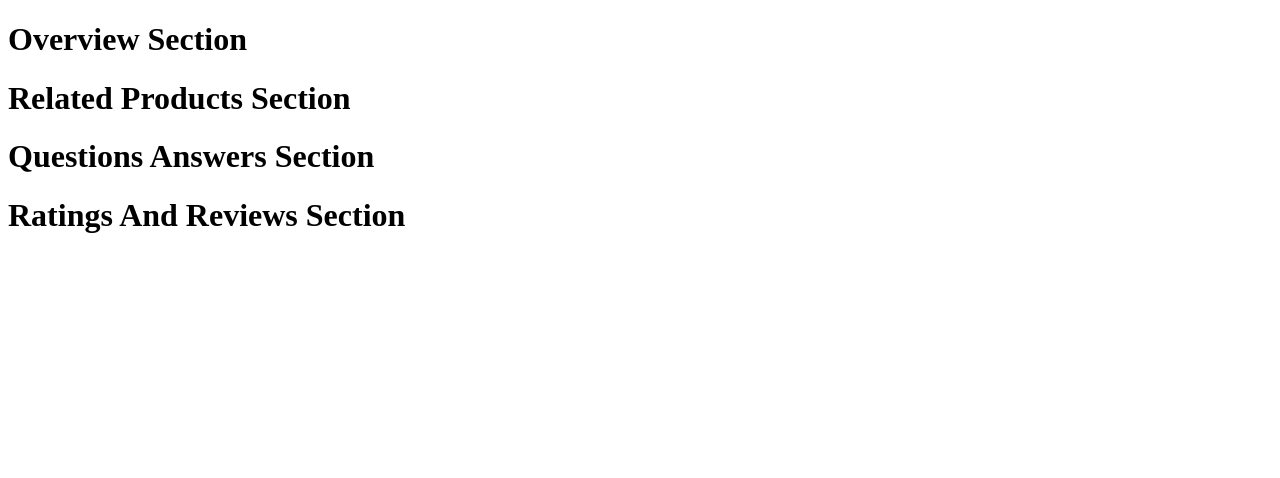
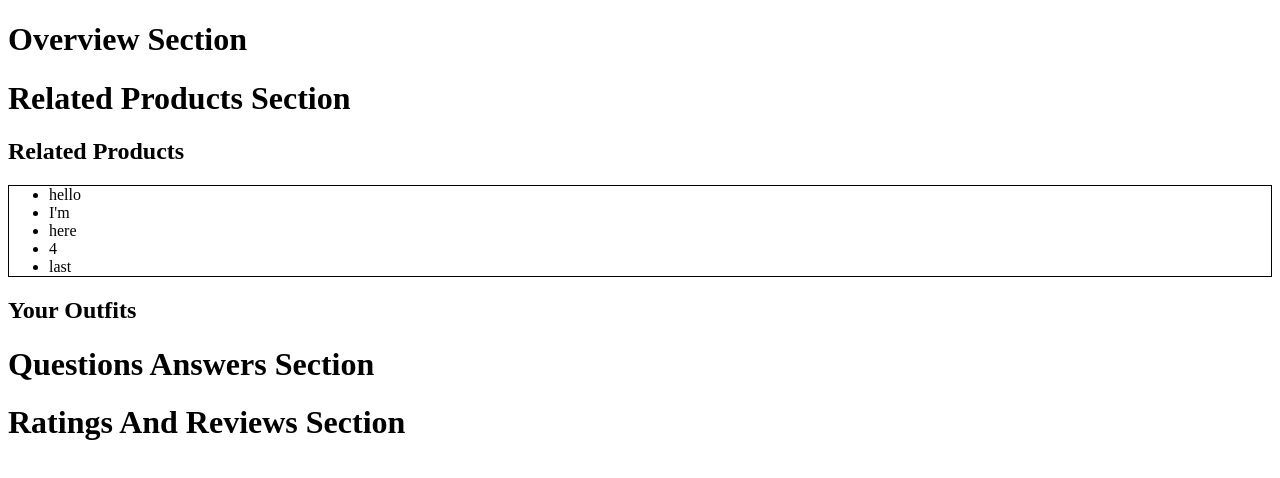
Before and after one commit to michellemhkang/project-catwalk, a React app: page / in a window 1280 px wide. Shown: the top 478 px of the page. Built offline with nearby package versions, Linux system fonts and the light colour scheme; no server answers; the HTML template or start-up script is replaced by a standard one.

Commit message:
Manually merged files together to get an uptodate repo with my code

```diff
--- /dev/null
+++ b/client/src/Components/RelatedProductsSect/RelatedProductsList.jsx
@@ -0,0 +1,29 @@
+import React from 'react';
+import Styles from './RelatedProductsSect.module.css';
+
+class RelatedProductsList extends React.Component {
+  constructor() {
+    super();
+    this.state = {};
+  }
+
+  render() {
+    return (
+      <div>
+        <h2 id='RelatedProductsListTitle'>Related Products</h2>
+        <ul id={Styles.RelatedProductsList}>
+          <li>hello</li>
+          <li>I'm</li>
+          <li>here</li>
+          <li>4</li>
+          <li>last</li>
+        </ul>
+      </div>
+    )
+  }
+}
+
+
+
+
+export default RelatedProductsList;
--- a/client/src/Components/RelatedProductsSect/RelatedProductsSect.jsx
+++ b/client/src/Components/RelatedProductsSect/RelatedProductsSect.jsx
@@ -1,4 +1,6 @@
 import React from 'react';
+import RelatedProductsList from './RelatedProductsList.jsx'
+import YourOutfitsList from './YourOutfitsList.jsx'
 
 class RelatedProductsSect extends React.Component {
   constructor() {
@@ -7,8 +9,13 @@ class RelatedProductsSect extends React.Component {
   }
 
   render() {
+    // {console.log(this.props)}
     return(
+    <div>
       <h1>Related Products Section</h1>
+      <RelatedProductsList/>
+      <YourOutfitsList/>
+    </div>
     )
   }
 }
--- /dev/null
+++ b/client/src/Components/RelatedProductsSect/RelatedProductsSect.module.css
@@ -0,0 +1,3 @@
+#RelatedProductsList {
+  border: solid 1px black;
+}
--- /dev/null
+++ b/client/src/Components/RelatedProductsSect/YourOutfitsList.jsx
@@ -0,0 +1,16 @@
+import React from 'react';
+
+class YourOutfitsList extends React.Component {
+  constructor() {
+    super();
+    this.state = {};
+  }
+
+  render() {
+    return (
+      <h2 id='YourOutfitsListTitle'>Your Outfits</h2>
+    )
+  }
+}
+
+export default YourOutfitsList;
```
Also changed, not shown: 2 other files (tests, documents, lock files or other folders).
